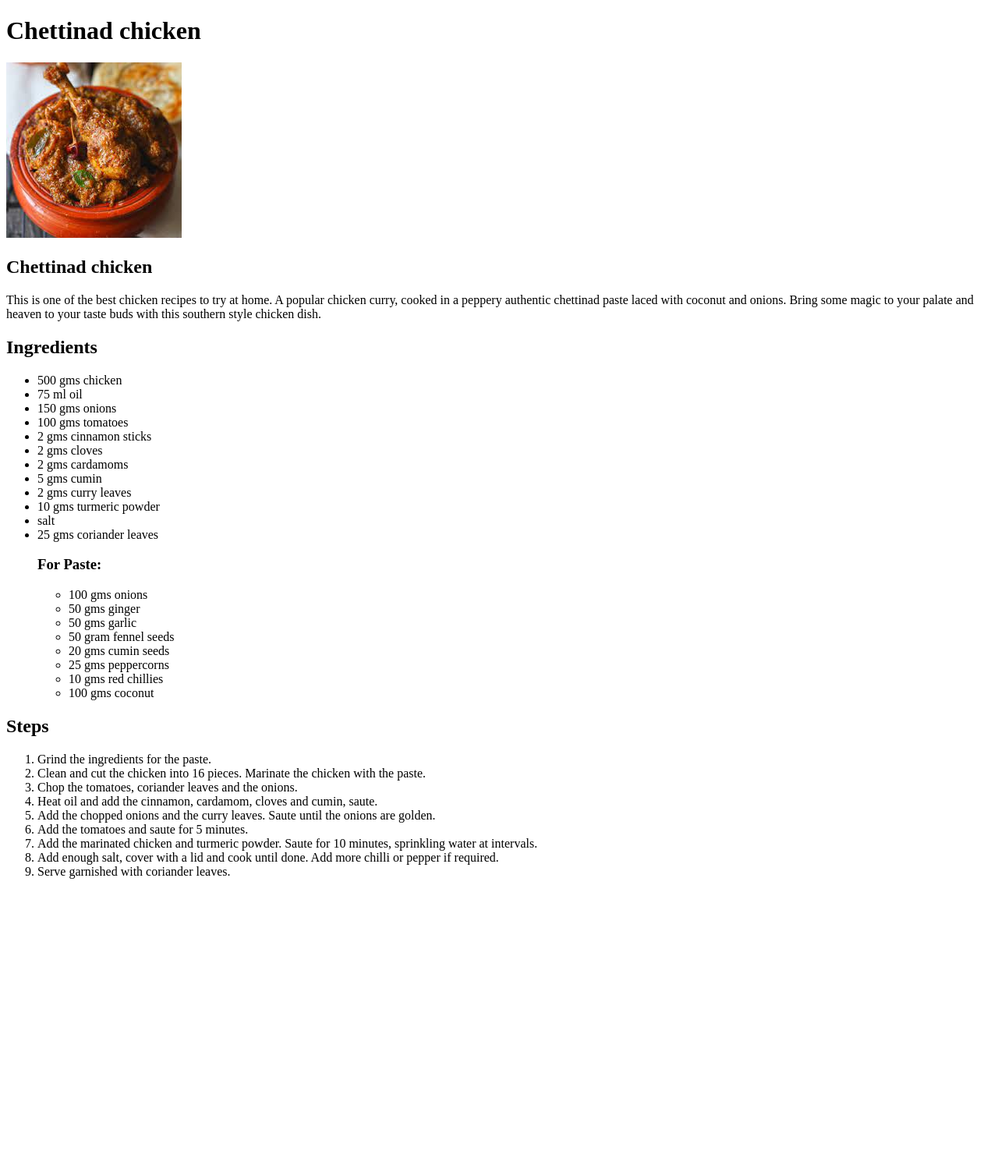
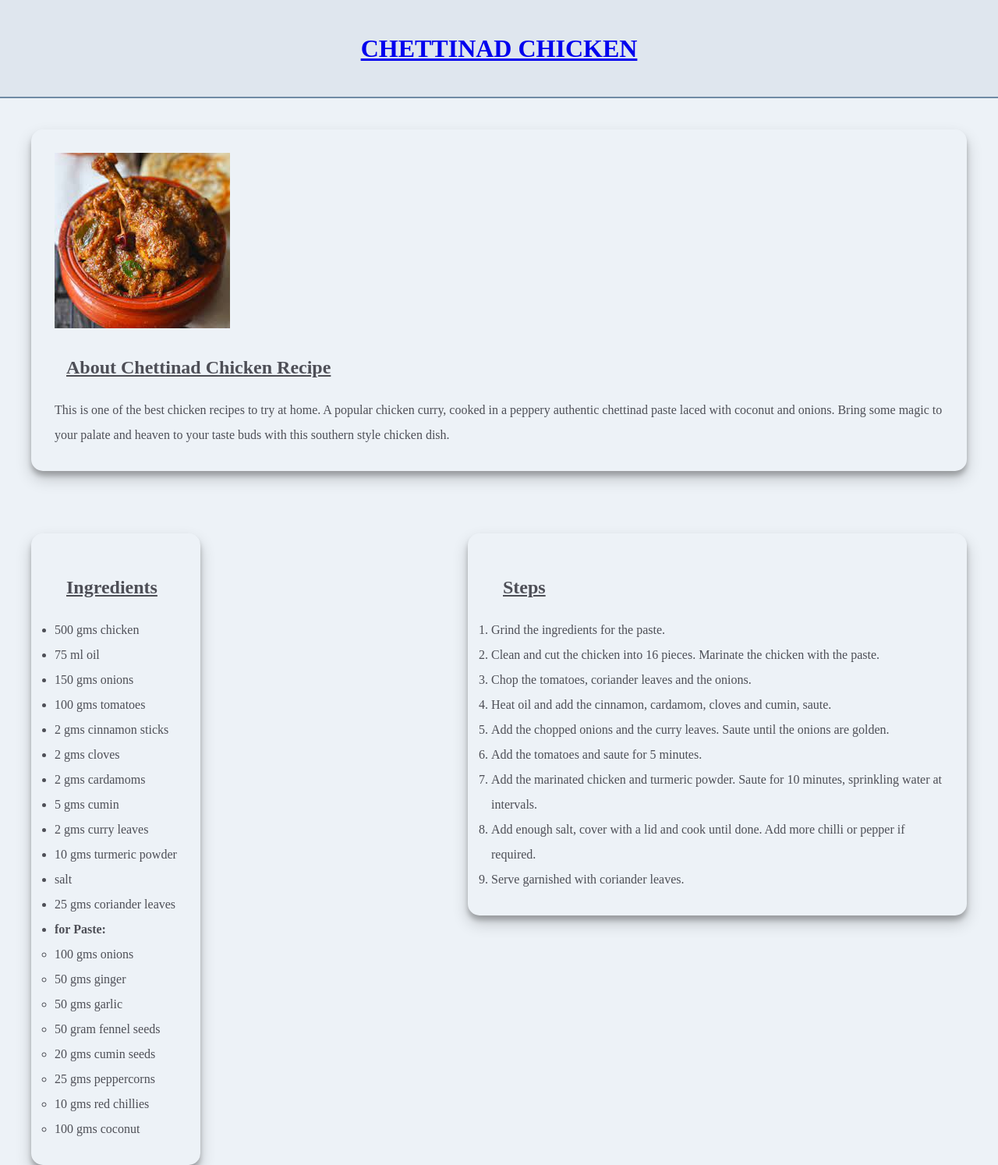
Before and after one commit to hemanthkanna/odin-recipes, a plain HTML site: page recipes/chettinad-chicken.html in a window 1280 px wide. Shown: the top 1494 px of the page at 78% size. Before the commit the page ends 1143 px from the top, so only its background shows below. Drawn offline with Linux system fonts and the light colour scheme.

Commit message:
Odin Recipes Project Completed

```diff
--- a/recipes/chettinad-chicken.html
+++ b/recipes/chettinad-chicken.html
@@ -4,16 +4,21 @@
     <meta charset="UTF-8">
     <meta http-equiv="X-UA-Compatible" content="IE=edge">
     <meta name="viewport" content="width=device-width, initial-scale=1.0">
+    <link rel="stylesheet" href="style.css">
     <title>Chettinad chicken</title>
 </head>
 <body>
-    <h1>Chettinad chicken</h1>
+        <h1 class="title"><a href="../index.html"> Chettinad chicken</a></h1>
+
+<div class="box">
     <img src="../images/Chettinad-chicken-1.jpeg" alt="chettinad chicken">
-    <br>
-    <h2>Chettinad chicken</h2>
+    <h2 class="sub-title">About Chettinad Chicken Recipe</h2>
     <p>This is one of the best chicken recipes to try at home. A popular chicken curry, cooked in a peppery authentic chettinad paste laced with coconut and onions. Bring some magic to your palate and heaven to your taste buds with this southern style chicken dish.</p>
-    <h2>Ingredients</h2>
-    <ul>
+</div>
+
+    <div class="container">
+        <h2 class="sub-title">Ingredients</h2>
+    <ul class="lists">
         <li>500 gms chicken</li>
         <li>75 ml oil</li>
         <li>150 gms onions</li>
@@ -26,7 +31,7 @@
         <li>10 gms turmeric powder</li>
         <li>salt</li>
         <li>25 gms coriander leaves</li>
-        <h3>For Paste:</h3>
+        <li><strong>for  Paste:</strong>
         <ul>
             <li>100 gms onions</li>
             <li>50 gms ginger</li>
@@ -37,9 +42,12 @@
             <li>10 gms red chillies</li>
             <li>100 gms coconut</li>
         </ul>
+        </li>
     </ul>
+    </div>
 
-    <h2>Steps</h2>
+    <div class="container steps">
+        <h2 class="sub-title">Steps</h2>
         <ol>
             <li>Grind the ingredients for the paste.</li>
             <li>Clean and cut the chicken into 16 pieces. Marinate the chicken with the paste.</li>
@@ -52,5 +60,7 @@
             <li>Serve garnished with coriander leaves.</li>
 
         </ol>
+    </div>
+
 </body>
 </html>
--- /dev/null
+++ b/recipes/style.css
@@ -0,0 +1,64 @@
+*{
+    margin: 0;
+    padding: 0;
+    box-sizing: border-box;
+}
+
+body{
+    color:rgba(6, 6, 15, 0.692);
+    background-color: rgb(237, 242, 247);
+    line-height: 2;
+    text-rendering: optimizeLegibility;
+    font-size: 16px;
+    max-width:100%;
+}
+
+.title{
+    text-align: center;
+    padding: 30px;
+    border-bottom:2px solid rgba(38, 77, 116, 0.596);
+    background-color: rgb(223, 230, 238);
+    text-transform: uppercase;
+}
+
+.sub-title{
+    padding: 15px;
+    text-decoration-line:underline;
+    text-decoration-color: 2px solid rgba(38, 77, 116, 0.596);
+}
+
+.box{
+    padding: 30px;
+    margin: 40px;
+    box-shadow: 0 10px 20px rgba(0,0,0,0.19),
+                0 6px  6px  rgba(0,0,0,0.23);
+                width: fit-content;
+                list-style: none;
+                border-radius: 15px;
+}
+
+
+.container{
+    padding: 30px;
+    margin: 40px;
+    float: left;
+    box-shadow: 0 10px 20px rgba(0,0,0,0.19),
+                0 6px  6px  rgba(0,0,0,0.23);
+                width:fit-content;
+                list-style: none;
+                transform: scale(1);
+                border-radius: 15px;
+}
+
+.container:hover{
+    transform: scale(1.09);
+}
+
+.steps{
+    float: right;
+    width: 50%;
+}
+.ingredients{
+    float: left;
+    width: 30%;
+}
--- /dev/null
+++ b/style.css
@@ -0,0 +1,50 @@
+*{
+    margin: 0;
+    padding: 0;
+    box-sizing: border-box;
+}
+
+body{
+    color:rgba(8, 8, 19, 0.692);
+    background-color: rgba(182, 200, 230, 0.39);
+}
+
+.title{
+    text-align: center;
+    padding: 30px;
+    border-bottom:2px solid rgba(38, 77, 116, 0.596);
+    background-color: rgba(182, 200, 230, 0.288);
+    text-transform: uppercase;
+
+}
+
+.lists{
+    padding: 30px;
+    margin:40px;
+    box-shadow: 0 10px 20px rgba(0,0,0,0.19),
+                0 6px  6px  rgba(0,0,0,0.23);
+                width: fit-content;
+                list-style: none;
+                transform: scale(1);
+                border-radius: 15px;
+}
+
+a{
+    text-decoration: none;
+    font-size: 20px;
+    text-transform: uppercase;
+    font-weight: 300;
+    color:rgba(8, 8, 19, 0.692);
+}
+
+img{
+    max-width: 100%;
+    height: auto;
+}
+.lists:hover{
+    transform: scale(1.09);
+}
+
+ul{
+    display: flex;
+}
```
Also changed, not shown: index.html (+17 -7 lines), recipes/ambur-mutton-biryani.html (+13 -5 lines), recipes/prawn-gravy.html (+15 -6 lines), images/food_1.webp (added), 1 other file. Lines whose indentation alone changed are shown as unchanged.
